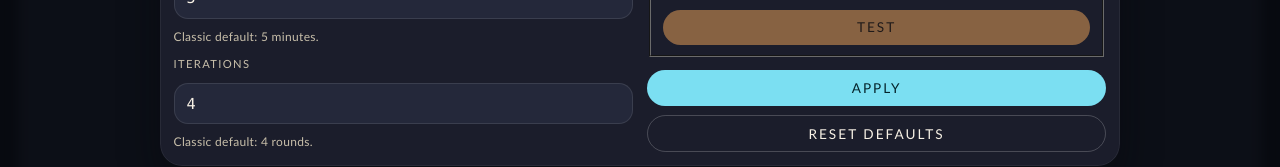
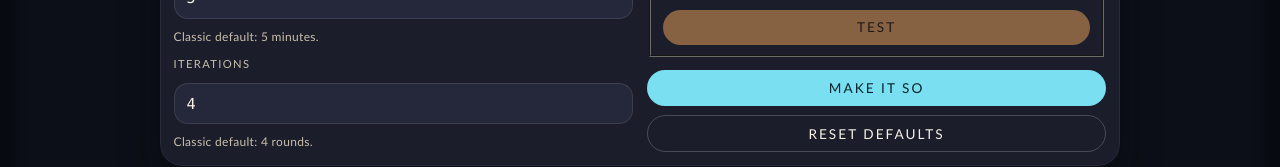
Before and after one commit to kamkejj/pomodoro, a SvelteKit app: page / in a window 1280 px wide. Both pictures are taken after a click on the button "Open settings". Shown: the part 426-593 px from the top of the page. Built offline with nearby package versions, Linux system fonts and the light colour scheme.

Commit message:
feat(settings): rename apply button

```diff
--- a/src/routes/+page.svelte
+++ b/src/routes/+page.svelte
@@ -865,7 +865,7 @@
 								</div>
 							</fieldset>
 							<div class="settings-footer">
-								<button class="button secondary" type="submit">Apply</button>
+								<button class="button secondary" type="submit">Make It So</button>
 								<button class="button ghost" type="button" on:click={resetToDefaults}>
 									Reset Defaults
 								</button>
```
Lines whose indentation alone changed are shown as unchanged.
